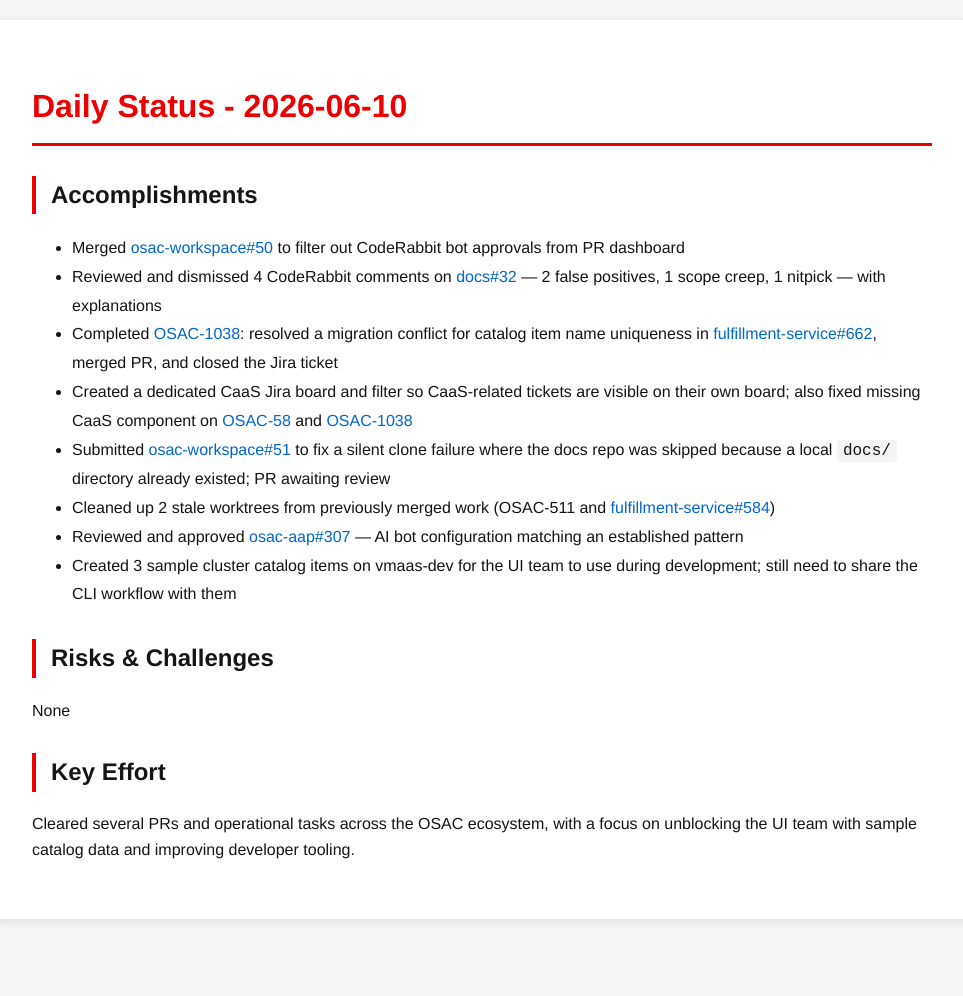
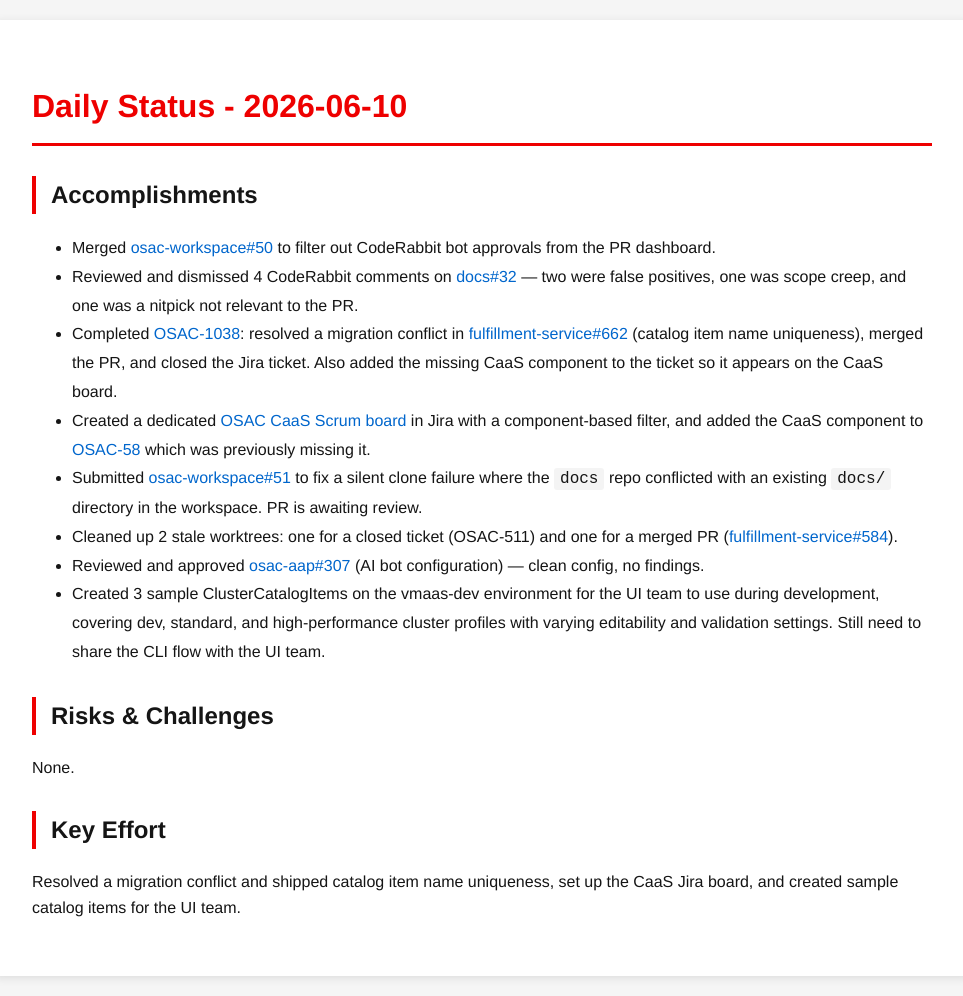
Before and after one commit to tzvatot/daily-status, a Jekyll site: the page built from 2026-06-10.md, in a window 1280 px wide. Shown: the whole page, without its empty margins (158-1121 px from the left). Built offline with Jekyll 4.4.1, drawn with Linux system fonts in a browser that asks for light colours; before the commit the page ends 939 px from its top, so only the background shows below that.

Commit message:
Daily status update - 2026-06-10

```diff
--- a/2026-06-10.md
+++ b/2026-06-10.md
@@ -7,17 +7,17 @@
 # Daily Status - 2026-06-10
 
 ## Accomplishments
-- Merged [osac-workspace#50](https://github.com/osac-project/osac-workspace/pull/50) to filter out CodeRabbit bot approvals from PR dashboard
-- Reviewed and dismissed 4 CodeRabbit comments on [docs#32](https://github.com/osac-project/docs/pull/32) — 2 false positives, 1 scope creep, 1 nitpick — with explanations
-- Completed [OSAC-1038](https://redhat.atlassian.net/browse/OSAC-1038): resolved a migration conflict for catalog item name uniqueness in [fulfillment-service#662](https://github.com/osac-project/fulfillment-service/pull/662), merged PR, and closed the Jira ticket
-- Created a dedicated CaaS Jira board and filter so CaaS-related tickets are visible on their own board; also fixed missing CaaS component on [OSAC-58](https://redhat.atlassian.net/browse/OSAC-58) and [OSAC-1038](https://redhat.atlassian.net/browse/OSAC-1038)
-- Submitted [osac-workspace#51](https://github.com/osac-project/osac-workspace/pull/51) to fix a silent clone failure where the docs repo was skipped because a local `docs/` directory already existed; PR awaiting review
-- Cleaned up 2 stale worktrees from previously merged work (OSAC-511 and [fulfillment-service#584](https://github.com/osac-project/fulfillment-service/pull/584))
-- Reviewed and approved [osac-aap#307](https://github.com/osac-project/osac-aap/pull/307) — AI bot configuration matching an established pattern
-- Created 3 sample cluster catalog items on vmaas-dev for the UI team to use during development; still need to share the CLI workflow with them
+- Merged [osac-workspace#50](https://github.com/osac-project/osac-workspace/pull/50) to filter out CodeRabbit bot approvals from the PR dashboard.
+- Reviewed and dismissed 4 CodeRabbit comments on [docs#32](https://github.com/osac-project/docs/pull/32) — two were false positives, one was scope creep, and one was a nitpick not relevant to the PR.
+- Completed [OSAC-1038](https://redhat.atlassian.net/browse/OSAC-1038): resolved a migration conflict in [fulfillment-service#662](https://github.com/osac-project/fulfillment-service/pull/662) (catalog item name uniqueness), merged the PR, and closed the Jira ticket. Also added the missing CaaS component to the ticket so it appears on the CaaS board.
+- Created a dedicated [OSAC CaaS Scrum board](https://redhat.atlassian.net/jira/software/c/projects/OSAC/boards/12411) in Jira with a component-based filter, and added the CaaS component to [OSAC-58](https://redhat.atlassian.net/browse/OSAC-58) which was previously missing it.
+- Submitted [osac-workspace#51](https://github.com/osac-project/osac-workspace/pull/51) to fix a silent clone failure where the `docs` repo conflicted with an existing `docs/` directory in the workspace. PR is awaiting review.
+- Cleaned up 2 stale worktrees: one for a closed ticket (OSAC-511) and one for a merged PR ([fulfillment-service#584](https://github.com/osac-project/fulfillment-service/pull/584)).
+- Reviewed and approved [osac-aap#307](https://github.com/osac-project/osac-aap/pull/307) (AI bot configuration) — clean config, no findings.
+- Created 3 sample ClusterCatalogItems on the vmaas-dev environment for the UI team to use during development, covering dev, standard, and high-performance cluster profiles with varying editability and validation settings. Still need to share the CLI flow with the UI team.
 
 ## Risks & Challenges
-None
+None.
 
 ## Key Effort
-Cleared several PRs and operational tasks across the OSAC ecosystem, with a focus on unblocking the UI team with sample catalog data and improving developer tooling.
+Resolved a migration conflict and shipped catalog item name uniqueness, set up the CaaS Jira board, and created sample catalog items for the UI team.
```
